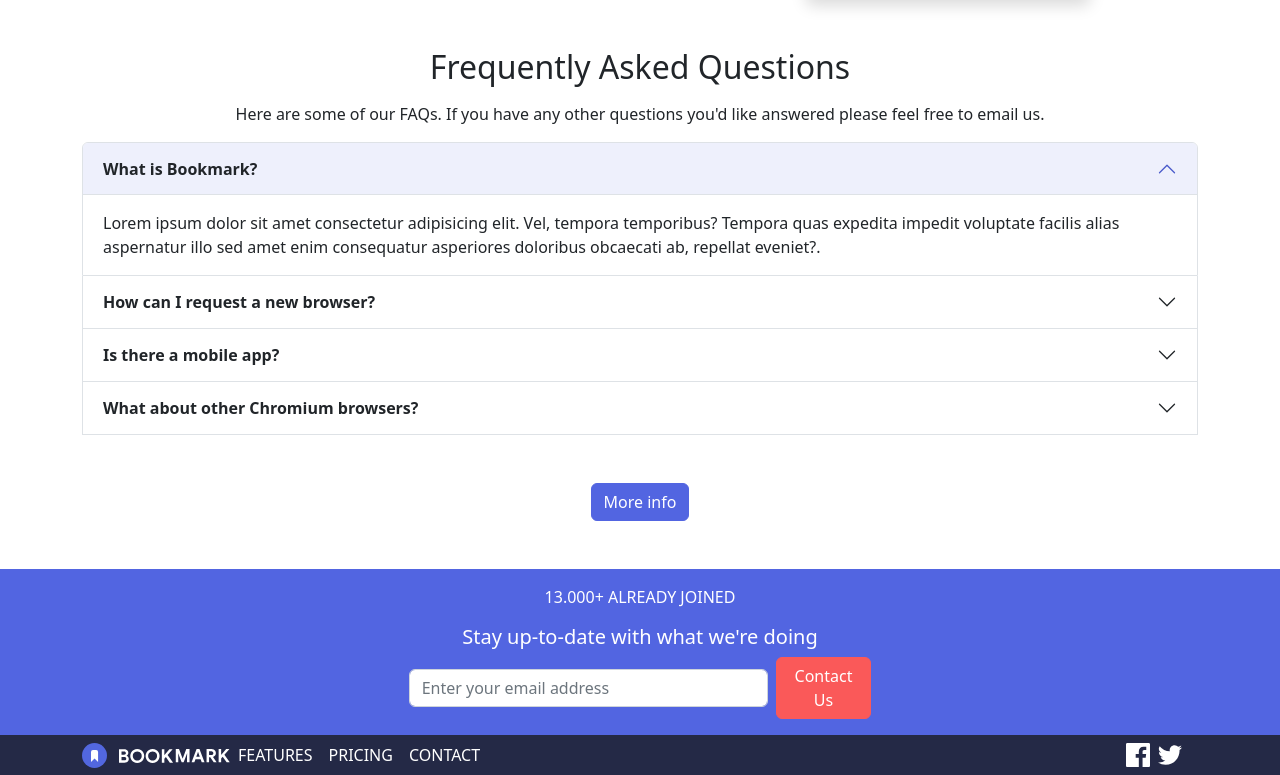
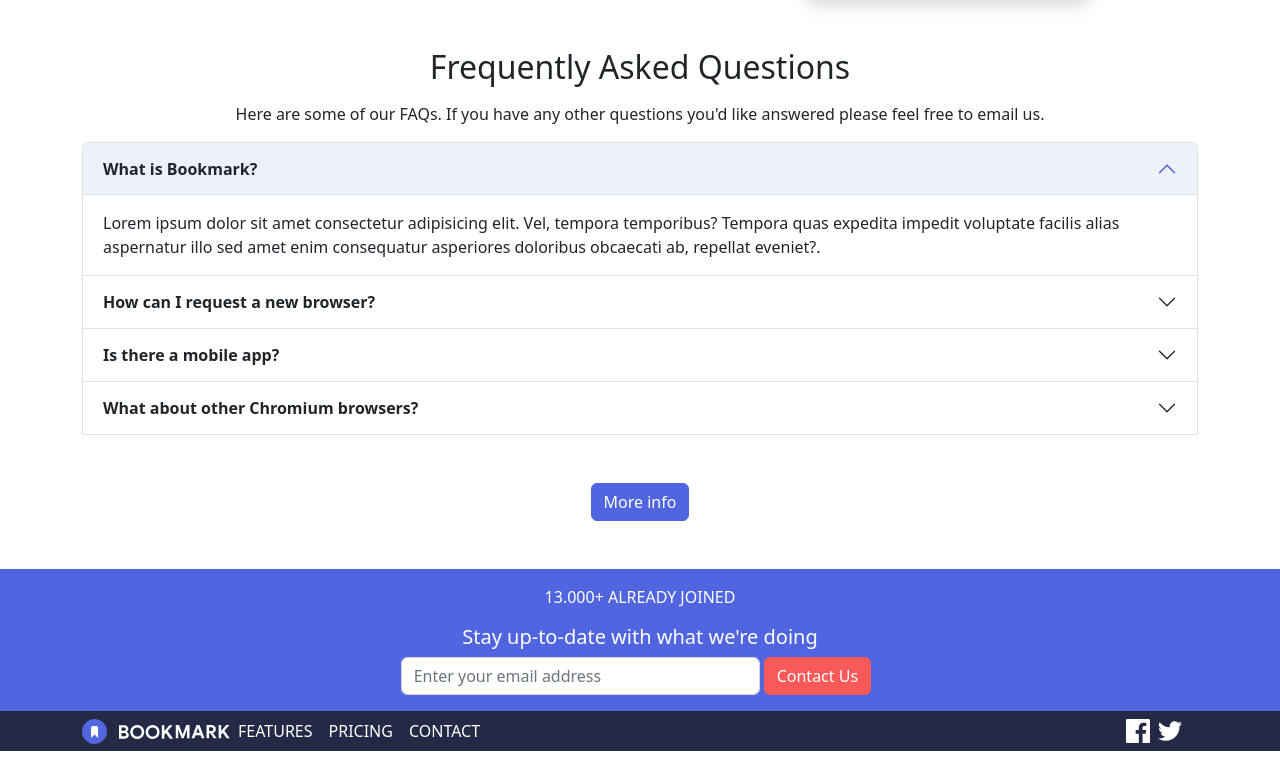
Before and after one commit to JcAmela/Sprint2-ItAcademy, a website: page index.html in a window 1280 px wide. Shown: the part 1975-2750 px from the top of the page. After the commit the page ends 2726 px from the top, so only its background shows below. Drawn offline with nearby package versions, Linux system fonts and the light colour scheme.

Commit message:
Finished Sprint 2

```diff
--- a/index.html
+++ b/index.html
@@ -123,7 +123,9 @@
                             drag-and-drop interface gives you complete control over how you
                             manage your favourite sites.
                         </p>
-                        <button type="button" class="btn btn-primary d-none d-lg-block">More Info</button>
+                        <button type="button" class="btn btn-primary d-none d-lg-block">
+                            More Info
+                        </button>
                     </div>
                 </div>
             </div>
@@ -144,7 +146,9 @@
                             drag-and-drop interface gives you complete control over how you
                             manage your favourite sites.
                         </p>
-                        <button type="button" class="btn btn-primary d-none d-lg-block">More Info</button>
+                        <button type="button" class="btn btn-primary d-none d-lg-block">
+                            More Info
+                        </button>
                     </div>
                 </div>
             </div>
@@ -165,7 +169,9 @@
                             drag-and-drop interface gives you complete control over how you
                             manage your favourite sites.
                         </p>
-                        <button type="button" class="btn btn-primary d-none d-lg-block">More Info</button>
+                        <button type="button" class="btn btn-primary d-none d-lg-block">
+                            More Info
+                        </button>
                     </div>
                 </div>
             </div>
@@ -324,10 +330,9 @@
                     <h5>Stay up-to-date with what we're doing</h5>
                 </div>
                 <div class="col-12 col-md-10 col-lg-7">
-                    <form
-                        class="needs-validation d-flex flex-column flex-md-row gap-2 align-items-center justify-content-center flex-wrap"
+                    <form class="needs-validation d-flex flex-column flex-md-row justify-content-center flex-wrap"
                         novalidate>
-                        <div class="row col-6 col-md-6">
+                        <div class="col-6 col-md-6">
                             <input type="email" class="form-control has-validation" id="exampleInputEmail1"
                                 aria-describedby="validationCustomUsername" placeholder="Enter your email address"
                                 required pattern="[a-z0-9._%+-]+@[a-z0-9.-]+\.[a-z]{2,}$" />
@@ -335,7 +340,7 @@
                                 <span>Please enter a valid email.</span>
                             </div>
                         </div>
-                        <div class="row col-6 col-md-2 ps-4">
+                        <div class="col-6 col-md-2 text-lg-start ps-1">
                             <button type="submit" class="nav-btn btn btn-secondary">
                                 Contact Us
                             </button>
--- a/styles.scss
+++ b/styles.scss
@@ -121,6 +121,11 @@ footer{
     cursor: pointer;
 }
 
+.invalid-feedback{
+background-color: $secondary;
+color: #fff;
+}
+
 // -------------------------
 // Estilos de Hovers
 // -------------------------
```
Also changed, not shown: css/styles.min.css, 1 other file.
